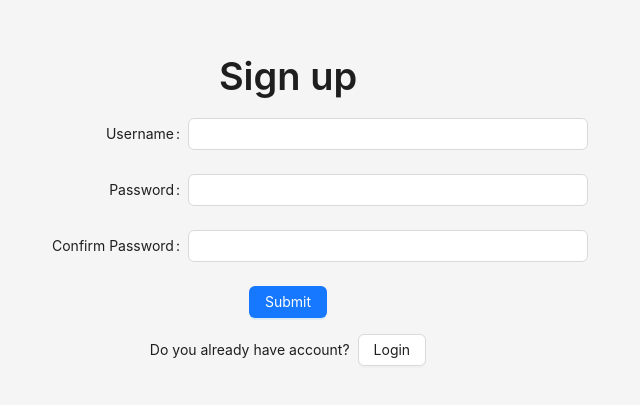
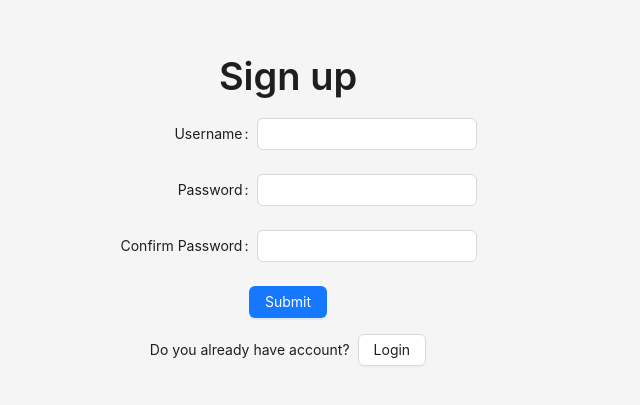
Before and after one commit to kupuma-ru21/ant-design, a Next.js app in the folder frontend/: page /sign-up in a window 1280 px wide. Shown: the part 191-596 px from the top of the page, without its empty margins (352-992 px from the left). Built offline with nearby package versions, Linux system fonts and the light colour scheme; what @ant-design/nextjs-registry would draw is missing.

Commit message:
fix: layout

```diff
--- a/frontend/src/app/login/components/SignUpForm/index.tsx
+++ b/frontend/src/app/login/components/SignUpForm/index.tsx
@@ -14,7 +14,7 @@ export const SignUpForm = () => {
         name="basic"
         labelCol={{ span: 8 }}
         wrapperCol={{ span: 16 }}
-        style={{ minWidth: 600, textAlign: "center", marginBottom: "1rem" }}
+        style={{ textAlign: "center", marginBottom: "1rem" }}
         initialValues={{ remember: true }}
         onFinish={login}
         autoComplete="off"
--- a/frontend/src/app/sign-up/components/SignUpForm/index.tsx
+++ b/frontend/src/app/sign-up/components/SignUpForm/index.tsx
@@ -19,9 +19,9 @@ export const SignUpForm = () => {
     <>
       <Form
         name="basic"
-        labelCol={{ span: 8 }}
-        wrapperCol={{ span: 16 }}
-        style={{ minWidth: 600, textAlign: "center", marginBottom: "1rem" }}
+        labelCol={{ span: 10 }}
+        wrapperCol={{ span: 20 }}
+        style={{ textAlign: "center", marginBottom: "1rem" }}
         initialValues={{ remember: true }}
         onFinish={signup}
         autoComplete="off"
```
